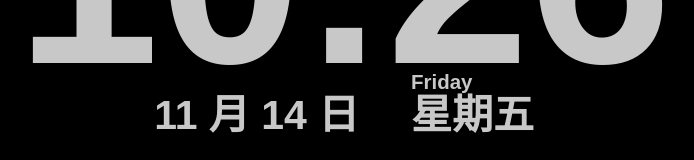
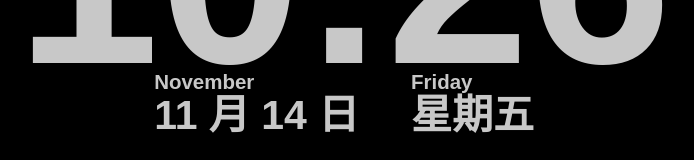
Before and after one commit to uncle-she/time, a plain HTML site: page index.html in a window 1280 px wide. Shown: the part 416-576 px from the top of the page, without its empty margins (296-990 px from the left). Drawn offline with Linux system fonts and the light colour scheme.

Commit message:
Add months of years in English

```diff
--- a/index.html
+++ b/index.html
@@ -54,6 +54,12 @@
             margin-top: -0.8vw;
         }
 
+        #months-of-year-english {
+            position: absolute;
+            display: flex;
+            font-size: 2vw;
+            margin-top: -0.8vw;
+        }
 
         @media (min-width: 600px) {
             #time {
@@ -67,6 +73,10 @@
             }
 
             #days-of-week-english {
+                font-size: 2.5vw;
+            }
+
+            #months-of-year-english {
                 font-size: 2.5vw;
             }
         }
@@ -84,6 +94,10 @@
             #days-of-week-english {
                 font-size: 1.6vw;
             }
+
+            #months-of-year-english {
+                font-size: 1.6vw;
+            }
         }
     </style>
 </head>
@@ -93,6 +107,7 @@
         <div id="time"></div>
         <div id="footer">
             <div id="date">
+                <div id="months-of-year-english"></div>
                 <span id="month-text"></span>
                 <span id="date-number"></span>
                 <span id="day-text"></span>
@@ -118,6 +133,10 @@
             const daysOfWeekEnglishArray = ['Sunday', 'Monday', 'Tuesday', 'Wednesday', 'Thursday', 'Friday', 'Saturday'];
             const daysOfWeekEnglish = daysOfWeekEnglishArray[dayIndex];
 
+            const monthsOfYearEnglishArray = ['January', 'February', 'March', 'April', 'May', 'June', 'July', 'August', 'September', 'October', 'November', 'December'];
+            const monthIndex = now.getMonth();
+            const monthsOfYearEnglish = monthsOfYearEnglishArray[monthIndex];
+
             const month = now.getMonth() + 1;
             const date = now.getDate();
 
@@ -125,6 +144,7 @@
             document.getElementById('month-text').textContent = `${month} 月 `;
             document.getElementById('date-number').textContent = `${date}`;
             document.getElementById('day-text').textContent = ` 日`;
+            document.getElementById('months-of-year-english').textContent = `${monthsOfYearEnglish}`;
 
             // 获取日期数字元素
             const dateNumberElement = document.getElementById('date-number');
```
